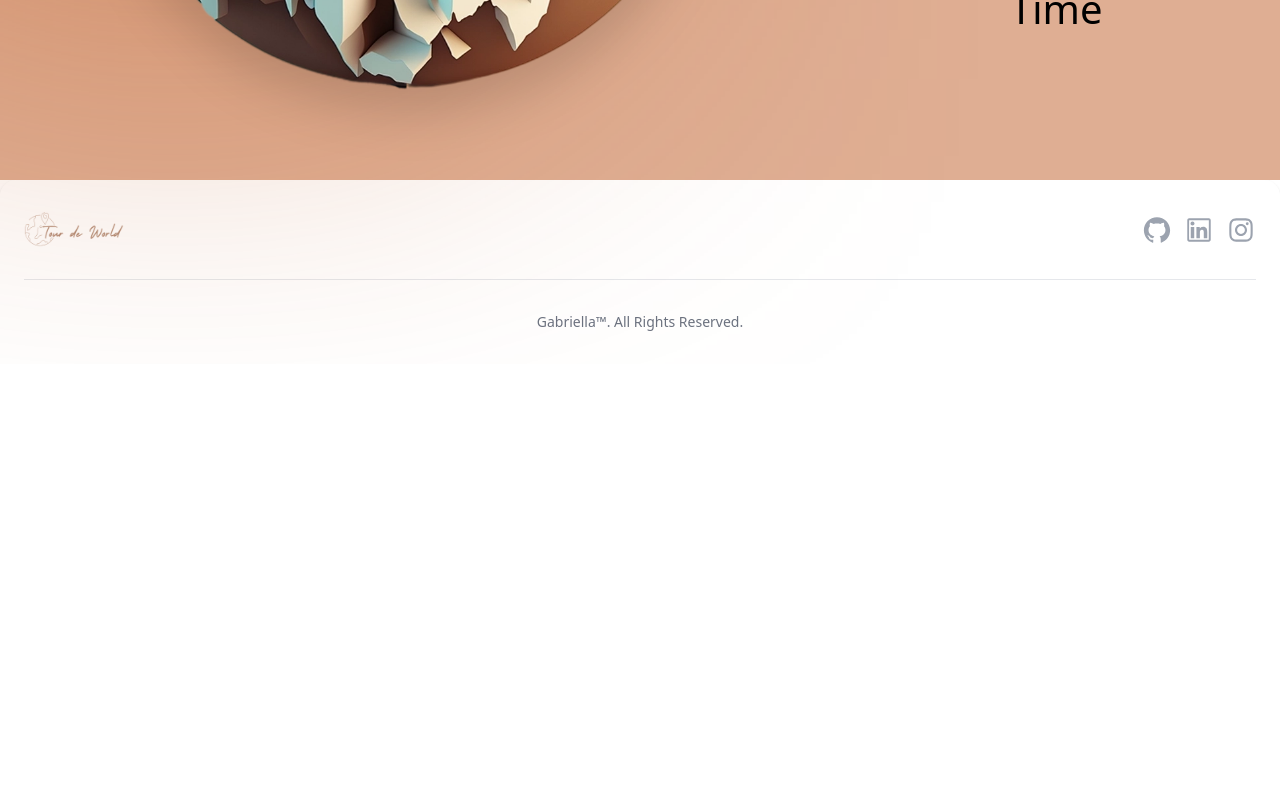
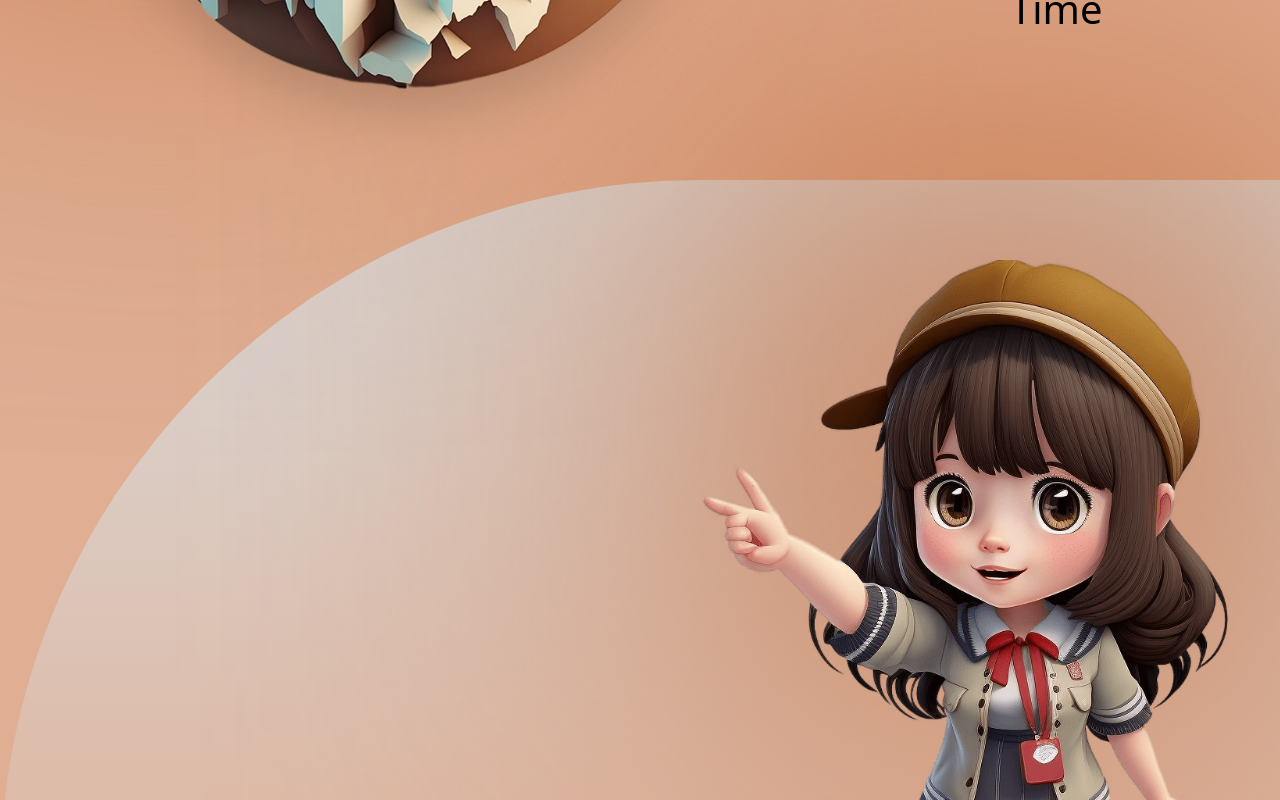
Before and after one commit to Gabbynts/tour-de-world, a Next.js app: page / in a window 1280 px wide. Shown: the part 620-1420 px from the top of the page. Before the commit the page ends 984 px from the top, so only its background shows below. Built offline with nearby package versions, Linux system fonts and the light colour scheme.

Commit message:
feat: about section

```diff
--- a/src/pages/index.tsx
+++ b/src/pages/index.tsx
@@ -4,6 +4,7 @@ import { Inter } from '@next/font/google'
 import styles from '@/styles/Home.module.css'
 import Layout from '@/components/layout/Layout'
 import Hero from '@/sections/Hero'
+import About from '@/sections/About'
 
 const inter = Inter({ subsets: ['latin'] })
 
@@ -17,8 +18,9 @@ export default function Home() {
         <meta name="viewport" content="width=device-width, initial-scale=1" />
         <link rel="icon" href="/favicon.ico" />
       </Head>
-      <main className='relative min-h-screen flex justify-center items-center bg-[#DFAE93] z-10'>
+      <main className='overflow-x-hidden  w-full bg-[#DFAE93] z-10'>
         <Hero />
+        <About />
       </main>
     </Layout>
 
--- /dev/null
+++ b/src/sections/About.tsx
@@ -0,0 +1,21 @@
+import Image from 'next/image';
+import React from 'react';
+
+function About() {
+  return (
+    <section className='bg-gradient-to-b from-[#D9D9D9] to-[#DFAE93] rounded-tl-[700px] z-10'>
+      <div className='hidden sm:block gradient-02 z-0 relative overflow-hidden right-0 -bottom-[500px]' />
+      <div className='relative pt-20 flex justify-end -right-28'>
+        <Image
+          src='/images/character-1.png'
+          alt='character'
+          width={1024}
+          height={800}
+          className='w-[800px] hover:drop-shadow-2xl cursor-pointer'
+        />
+      </div>
+    </section>
+  );
+}
+
+export default About;
--- a/src/sections/Hero.tsx
+++ b/src/sections/Hero.tsx
@@ -3,7 +3,7 @@ import React from "react";
 
 function Hero () {
     return (
-        <section className='flex flex-col md:flex-row gap-5 items-center pb-3 md:pt-[50px] pt-28'>
+        <section className='md:min-h-screen flex flex-col md:flex-row gap-5 items-center pb-3 md:pt-[50px] pt-28'>
           <div className='absolute gradient-02 z-0 md:-left-[100px] -left-[300px] -top-6'/>
             <div className='absolute -right-0 top-20'>
               <Image
@@ -15,7 +15,6 @@ function Hero () {
             </div>
 
             <div className='flex justify-center sm:top-4 transition duration-500 hover:scale-105'>
-
               <Image
               src='/images/earth.png'
               alt='earth'
```
Also changed, not shown: public/images/character-1.png (added).
